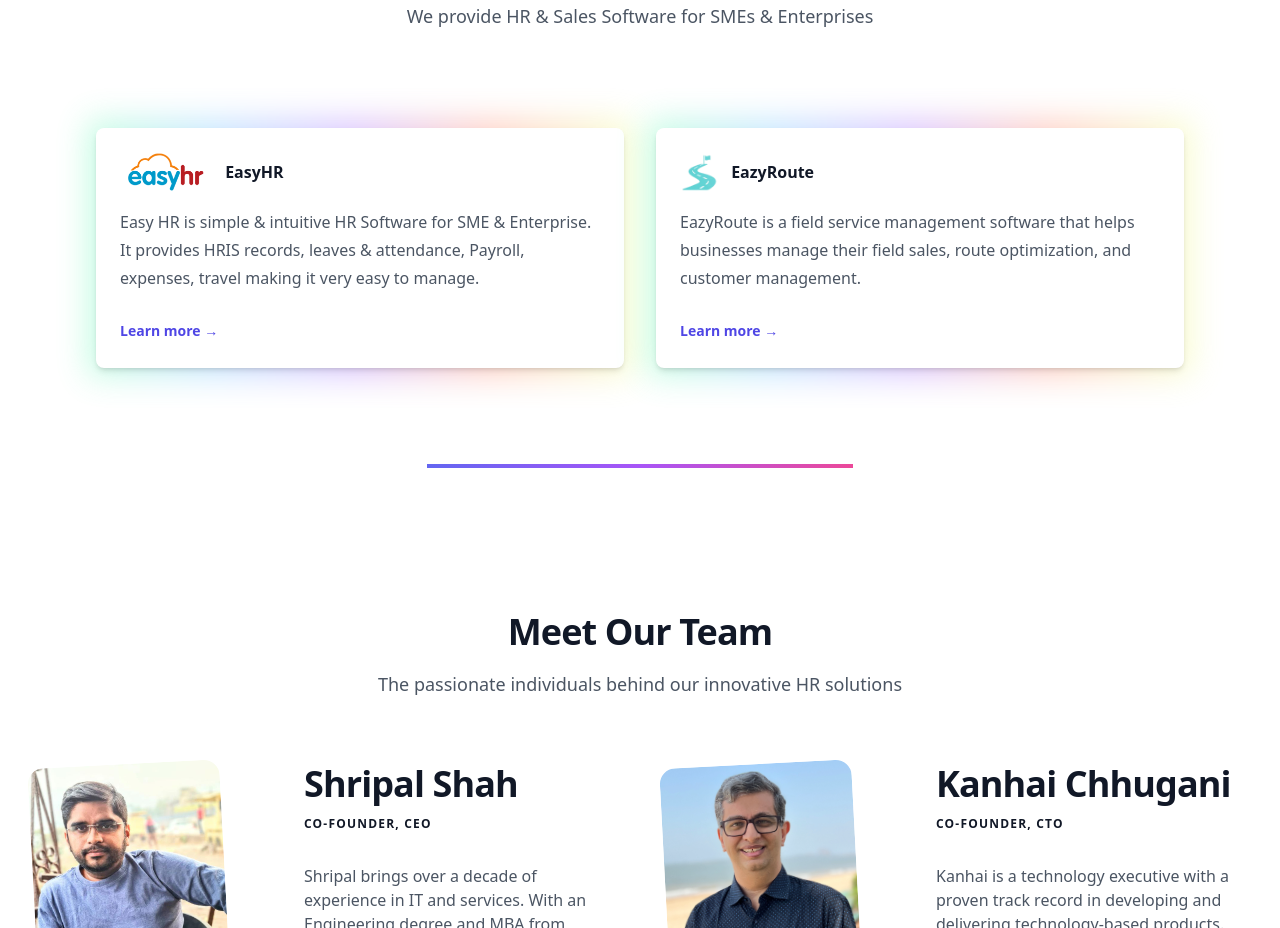
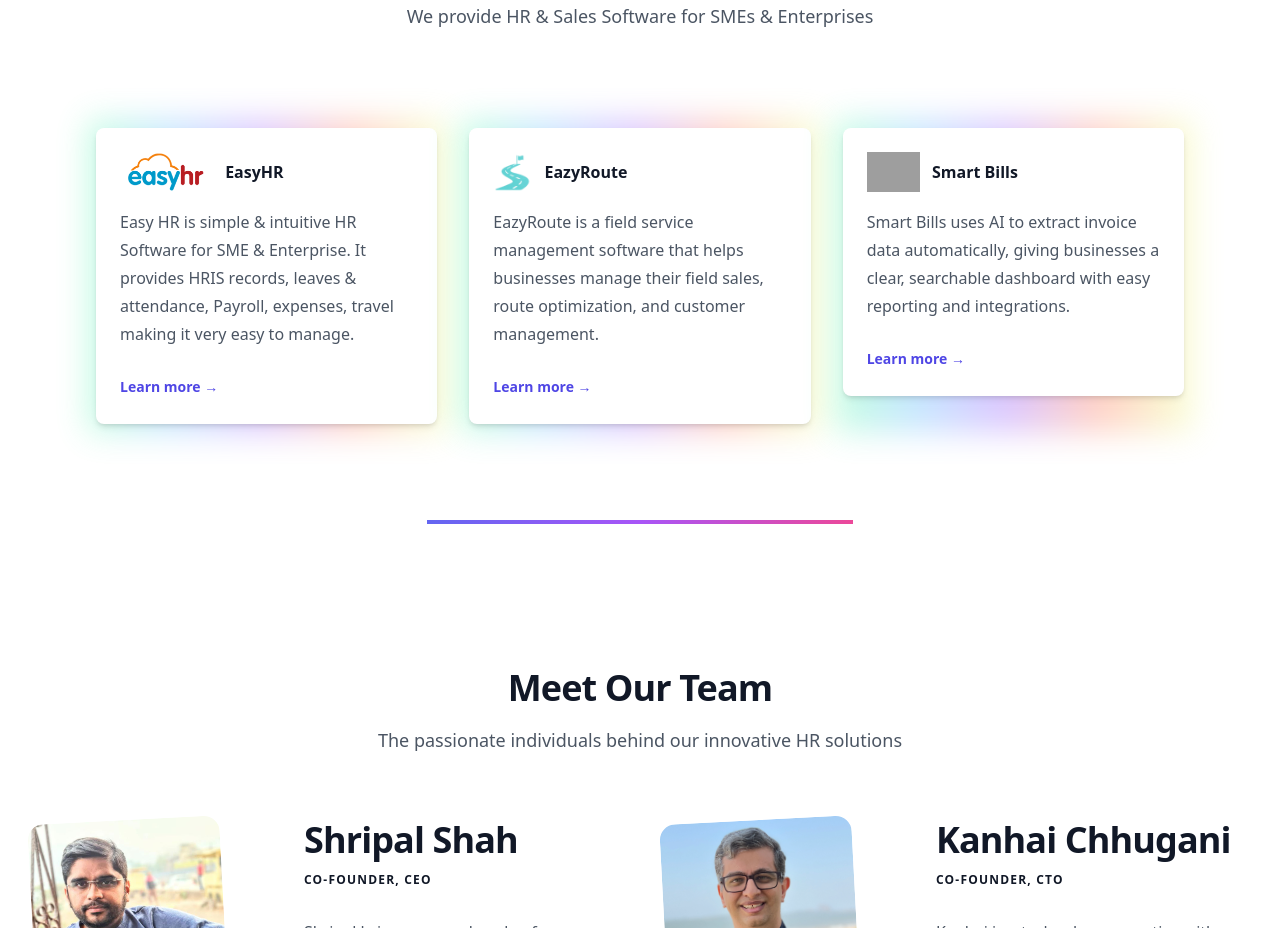
Before and after one commit to kanhaic/craftinghr.com, a Nuxt app: page / in a window 1280 px wide. Shown: the part 1280-2208 px from the top of the page. Built offline with nearby package versions, Linux system fonts and the light colour scheme; grey boxes are pictures that could not be loaded.

Commit message:
Add Smart Bills product

```diff
--- a/app.vue
+++ b/app.vue
@@ -71,6 +71,13 @@
     href: "https://eazyroute.app",
     logo: "/eazyroute-logo.png", // Make sure this path is correct
   },
+  {
+    name: "Smart Bills",
+    description:
+      "Smart Bills uses AI to extract invoice data automatically, giving businesses a clear, searchable dashboard with easy reporting and integrations.",
+    href: "https://smartbills.app",
+    logo: "https://smartbills.app/logo.svg",
+  },
 ];
 
 const statsTitle = "Trusted by Enterprises Worldwide";
--- a/components/ProductsSection.vue
+++ b/components/ProductsSection.vue
@@ -7,7 +7,7 @@
         <p class="mt-6 text-lg leading-8 text-gray-600 dark:text-gray-400">{{ subtitle }}</p>
       </div>
       <div class="mx-auto mt-16 max-w-2xl sm:mt-20 lg:mt-24 lg:max-w-none">
-        <dl class="grid max-w-xl grid-cols-1 gap-x-8 gap-y-16 lg:max-w-none lg:grid-cols-2">
+        <dl class="grid max-w-xl grid-cols-1 gap-x-8 gap-y-16 lg:max-w-none lg:grid-cols-3">
           <div v-for="product in products" :key="product.name" class="relative">
             <div class="absolute -inset-2">
               <div class="w-full h-full mx-auto opacity-30 blur-lg filter" style="background: linear-gradient(90deg, #44ff9a -0.55%, #44b0ff 22.86%, #8b44ff 48.36%, #ff6644 73.33%, #ebff70 99.34%)"></div>
```
